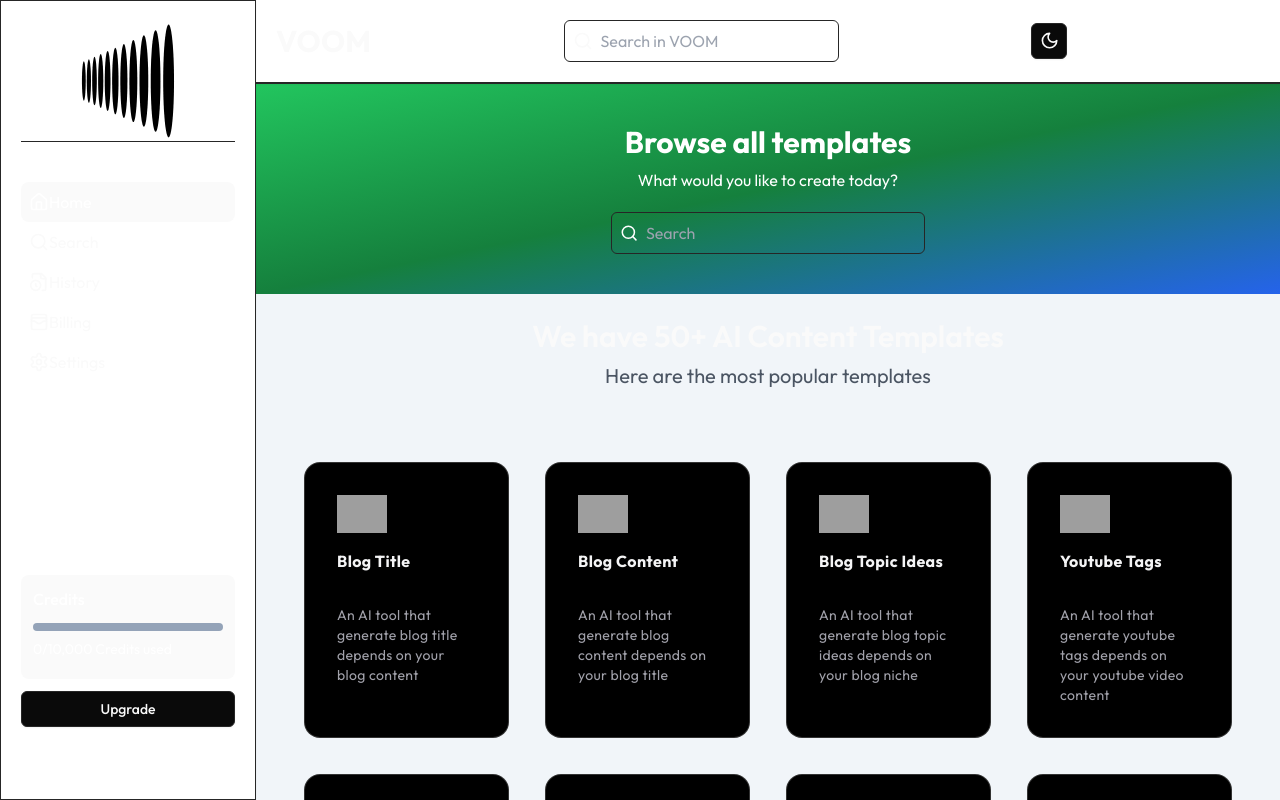
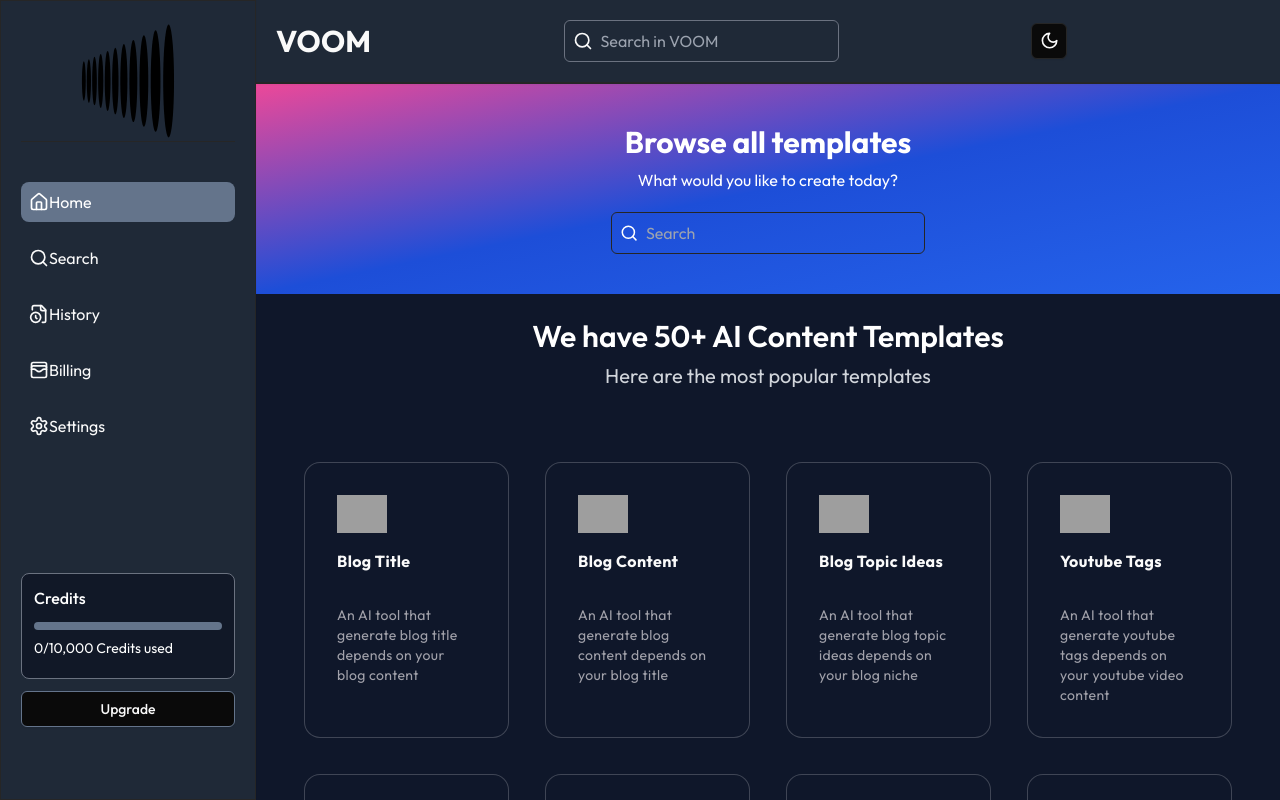
Before and after one commit to manushadananjaya/ai-content-generator, a Next.js app: page /dashboard in a window 1280 px wide. Shown: the top 800 px of the page. Built offline with nearby package versions, Linux system fonts and the light colour scheme; no server answers; grey boxes are pictures that could not be loaded.

Commit message:
ui dashboard

```diff
--- a/app/dashboard/_components/Header.tsx
+++ b/app/dashboard/_components/Header.tsx
@@ -25,26 +25,26 @@ function Header({ toggleSideNav }: { toggleSideNav: () => void }) {
   };
 
   return (
-    <div className="p-5 shadow-sm bg-white border-b-2 flex justify-between items-center z-20">
+    <div className="p-5 shadow-sm bg-white dark:bg-gray-800 border-b-2 flex justify-between items-center z-20">
       {isSettingsPage ? (
         <a href="/dashboard" className="md:hidden">
           <Image src="/logo.svg" width={40} height={40} alt="logo" />
         </a>
       ) : (
-        <Button className="md:hidden" onClick={toggleSideNav}>
-          <Menu size={24} />
+        <Button className="md:hidden border dark:border-gray-500 bg-gray-700 dark:bg-gray-800" onClick={toggleSideNav}>
+          <Menu size={24} className="text-white"/>
         </Button>
       )}
 
       <div className="hidden sm:block align-middle text-3xl relative font-bold ">
         <a href="/dashboard">VOOM</a>
       </div>
-      <div className="flex gap-2 items-center p-2 border rounded-md max-w-lg">
+      <div className="flex gap-2 items-center p-2 border dark:border-gray-500 rounded-md max-w-lg">
         <Search size={20} />
         <input
           type="text"
           placeholder="Search in VOOM"
-          className="outline-none bg-transparent text-black"
+          className="outline-none bg-transparent text-black dark:text-white"
           value={userSearchInput}
           onChange={handleSearchInputChange}
         />
--- a/app/dashboard/_components/SearchSection.tsx
+++ b/app/dashboard/_components/SearchSection.tsx
@@ -12,7 +12,7 @@ function SearchSection() {
   };
 
   return (
-    <div className="p-10 bg-gradient-to-br from-green-500 via-green-700 to-blue-600 flex flex-col justify-center items-center text-white">
+    <div className="p-10 bg-gradient-to-br from-pink-500 via-blue-700 to-blue-600 flex flex-col justify-center items-center text-white">
       <h2 className="text-2xl sm:text-3xl font-bold">Browse all templates</h2>
       <p className="mt-2">What would you like to create today?</p>
       <div className="w-full flex justify-center mt-5">
--- a/app/dashboard/_components/SideNav.tsx
+++ b/app/dashboard/_components/SideNav.tsx
@@ -35,7 +35,7 @@ function SideNav({
   }, [path]);
 
   return (
-    <div className="h-screen relative p-5 shadow-sm bg-white border z-50">
+    <div className="h-screen relative p-5 shadow-sm bg-white dark:bg-gray-800 border z-50">
       <div className="flex justify-center border-b">
         <Image src="/logo.svg" width={120} height={100} alt="logo" />
       </div>
@@ -43,8 +43,8 @@ function SideNav({
         {MenuList.map((item, index) => (
           <a href={item.link} key={index}>
             <div
-              className={`flex items-center space-x-2 p-2 rounded-lg hover:bg-primary hover:text-white cursor-pointer ${
-                path === item.link ? "bg-primary text-white" : ""
+              className={`flex items-center space-x-2 p-2 my-4 rounded-lg hover:bg-slate-400 dark:hover:bg-slate-700 hover:text-white cursor-pointer ${
+                path === item.link ? "bg-gray-700 dark:bg-slate-500 text-white " : ""
               }`}
             >
               <item.icon size={20} />
@@ -53,13 +53,13 @@ function SideNav({
           </a>
         ))}
       </div>
-      <div className="absolute bottom-10 left-0 w-full">
+      <div className="absolute bottom-10 left-0 w-full ">
         <UsageTrack />
       </div>
       {isSideNavOpen && (
         <Button
           onClick={toggleSideNav}
-          className="absolute -right-10 md:hidden p-2 rounded-full bg-gray-200 hover:bg-gray-300 border border-gray-300"
+          className="absolute -right-10 md:hidden p-2 rounded-full bg-gray-200 hover:bg-gray-300 border border-gray-300 "
         >
           <ChevronLeft size={20} />
         </Button>
--- a/app/dashboard/_components/UsageTrack.tsx
+++ b/app/dashboard/_components/UsageTrack.tsx
@@ -1,7 +1,7 @@
 "use client";
 import { Button } from "@/components/ui/button";
 import { useUser } from "@clerk/nextjs";
-import React, { useEffect, useContext } from "react";
+import React, { useEffect, useContext } from "react"; // Add the import statement for React
 import { db } from "@/utils/db";
 import { AIOutput } from "@/utils/schema";
 import { eq } from "drizzle-orm";
@@ -47,11 +47,11 @@ export default function UsageTrack() {
 
   return (
     <div className="m-5">
-      <div className="bg-primary text-white rounded-lg p-3">
+      <div className="bg-gray-700 border border-gray-500 dark:bg-gray-900 text-white rounded-lg p-3 ">
         <h2 className="font-medium">Credits</h2>
-        <div className="h-2 bg-slate-400 w-full rounded-full mt-3">
+        <div className="h-2 bg-slate-500 w-full rounded-full mt-3 ">
           <div
-            className="h-2 bg-white rounded-full"
+            className="h-2 bg-white dark:bg-slate-200 rounded-full"
             style={{ width: `${(totalUsage / 10000) * 100}%` }}
           ></div>
         </div>
@@ -59,7 +59,7 @@ export default function UsageTrack() {
       </div>
       <Button
         variant="outline"
-        className="w-full my-3"
+        className="w-full my-3 dark:border-slate-500"
         onClick={handleUpgradeClick}
         disabled={isBillingPage}
       >
--- a/app/dashboard/layout.tsx
+++ b/app/dashboard/layout.tsx
@@ -23,7 +23,7 @@ function Layout({ children }: { children: React.ReactNode }) {
         value={{ updateCreditUsage, setUpdateCreditUsage }}
       >
         <SearchContext.Provider value={{ userSearchInput, setUserSearchInput }}>
-          <div className="min-h-screen flex flex-col bg-slate-100">
+          <div className="min-h-screen flex flex-col dark:bg-slate-900 bg-slate-100">
             <div
               className={`fixed z-50 transition-transform ${
                 isSideNavOpen ? "translate-x-0" : "-translate-x-full"
@@ -36,7 +36,7 @@ function Layout({ children }: { children: React.ReactNode }) {
             </div>
             {isSideNavOpen && (
               <div
-                className="fixed inset-0 bg-black opacity-50 md:hidden"
+                className="fixed inset-0 bg-black z-30 opacity-50 md:hidden"
                 onClick={toggleSideNav}
               ></div>
             )}
--- a/app/dashboard/page.tsx
+++ b/app/dashboard/page.tsx
@@ -13,10 +13,10 @@ function Dashboard() {
     <div>
       <SearchSection />
       <div className="text-center">
-        <h2 className="text-xl sm:text-2xl lg:text-3xl font-semibold mt-6 mb-2">
+        <h2 className="text-xl sm:text-2xl lg:text-3xl text-black dark:text-white font-semibold mt-6 mb-2">
           We have 50+ AI Content Templates
         </h2>
-        <h3 className="text-md sm:text-lg lg:text-xl text-gray-600 mb-6">
+        <h3 className="text-md sm:text-lg lg:text-xl text-gray-600 dark:text-gray-300 mb-6">
           Here are the most popular templates
         </h3>
       </div>
--- a/components/ui/card-hover-effect.tsx
+++ b/components/ui/card-hover-effect.tsx
@@ -61,7 +61,7 @@ export const Card = ({
   return (
     <div
       className={cn(
-        "rounded-2xl h-full w-full p-4 overflow-hidden bg-black border border-transparent dark:border-white/[0.2] group-hover:border-slate-700 relative z-20",
+        "rounded-2xl h-full w-full p-4 z-20 overflow-hidden bg-white dark:bg-slate-900 border border-transparent dark:border-white/[0.2] group-hover:border-slate-700 relative ",
         className
       )}
     >
@@ -80,7 +80,7 @@ export const CardTitle = ({
   children: React.ReactNode;
 }) => {
   return (
-    <h4 className={cn("text-zinc-100 font-bold tracking-wide mt-4", className)}>
+    <h4 className={cn("text-slate-800-100 font-bold tracking-wide mt-4", className)}>
       {children}
     </h4>
   );
```
Also changed, not shown: public/logo.svg.
